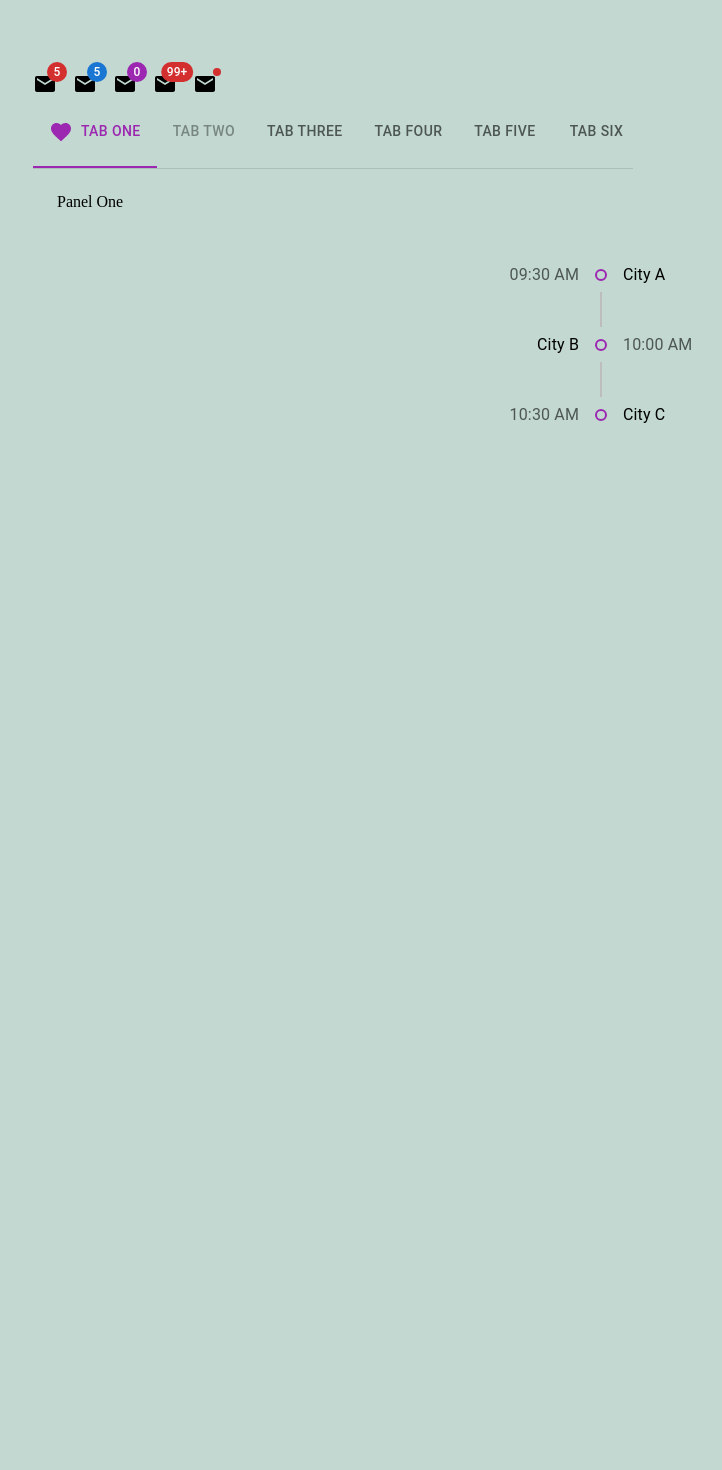
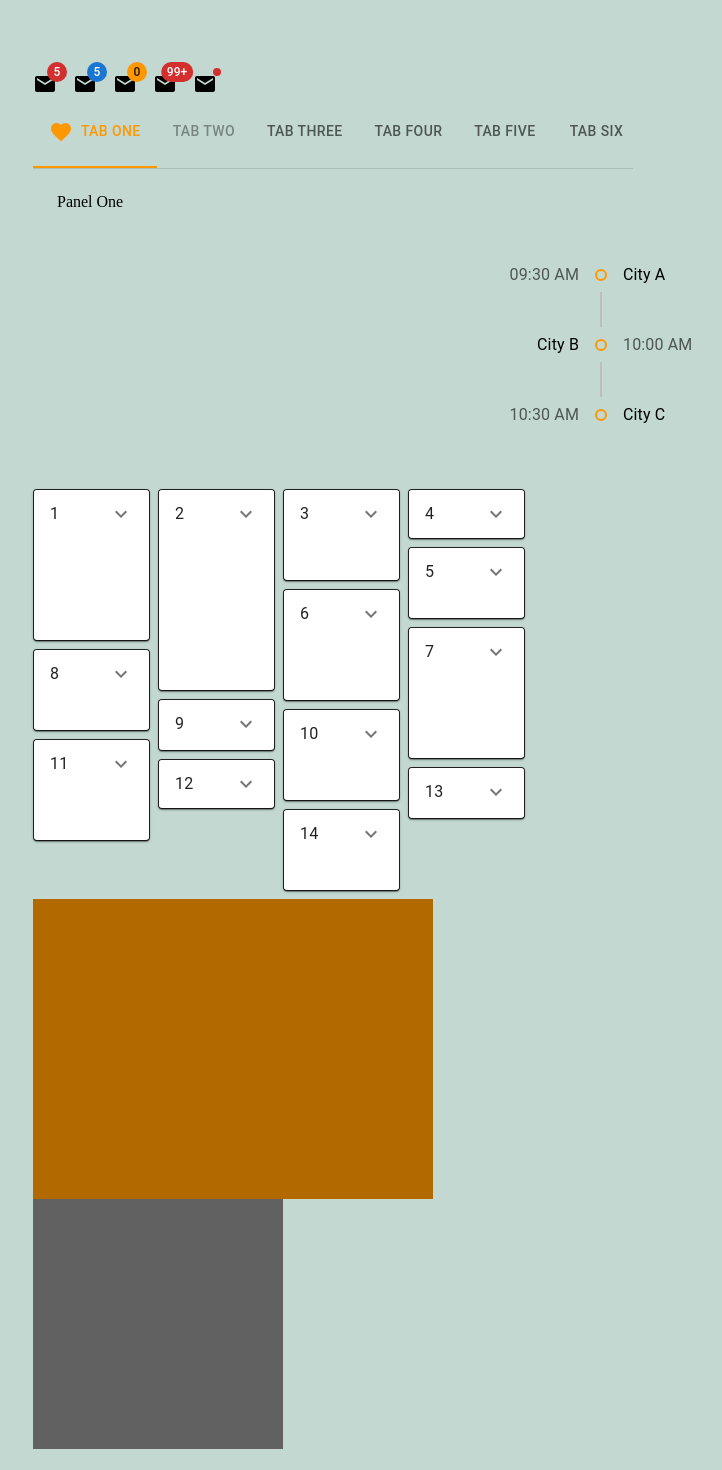
Before and after one commit to baArlene/react-mui, a React (Vite) app in the folder react-material-ui-app/: page / in a window 1280 px wide. Shown: the top 1470 px of the page, without its empty margins (39-761 px from the left). Before the commit the page ends 800 px from the top, so only its background shows below. Built offline with nearby package versions, Linux system fonts and the light colour scheme.

Commit message:
Theme customization

```diff
--- a/react-material-ui-app/src/App.tsx
+++ b/react-material-ui-app/src/App.tsx
@@ -1,10 +1,13 @@
-import './App.css'
+import "./App.css";
+import { createTheme, colors, ThemeProvider } from "@mui/material";
 // import { LocalizationProvider } from '@mui/x-date-pickers';
 // import AdapterDatefns from '@mui/lab/AdapterDateFns'
 // import MuiAlert from './components/MuiAlert';
-import MuiBadge from './components/MuiBadge';
-import MuiTabs from './components/MuiTabs';
-import MuiTimeline from './components/MuiTimeline';
+import MuiBadge from "./components/MuiBadge";
+import MuiMasonry from "./components/MuiMasonry";
+import MuiResponsiveness from "./components/MuiResponsiveness";
+import MuiTabs from "./components/MuiTabs";
+import MuiTimeline from "./components/MuiTimeline";
 // import MuiChip from './components/MuiChip';
 // import MuiDialog from './components/MuiDialog';
 // import MuiList from './components/MuiList';
@@ -36,9 +39,24 @@ import MuiTimeline from './components/MuiTimeline';
 // import MuiButton from "./components/MuiButton";
 // import MuiTypography from "./components/MuiTypography";
 
+const theme = createTheme({
+  status: {
+    danger: '#e53e3e'
+  },
+  palette: {
+    secondary: {
+      main: colors.orange[500],
+    },
+    neutral: {
+      main: colors.grey[500],
+      darker: colors.grey[700]
+    }
+  },
+});
+
 function App() {
   return (
-
+    <ThemeProvider theme={theme}>
       <div className="App">
         {/*<MuiTypography />*/}
         {/*<MuiButton />*/}
@@ -74,8 +92,10 @@ function App() {
         {/*<MuiPicker />*/}
         <MuiTabs />
         <MuiTimeline />
+        <MuiMasonry />
+        <MuiResponsiveness />
       </div>
-
+    </ThemeProvider>
   );
 }
 
--- /dev/null
+++ b/react-material-ui-app/src/components/MuiMasonry.tsx
@@ -0,0 +1,36 @@
+import ExpandMoreIcon from "@mui/icons-material/ExpandMore";
+import { Masonry } from "@mui/lab";
+import { Accordion, AccordionDetails, AccordionSummary, Box, Paper, Typography } from "@mui/material";
+
+const heights = [150, 200, 90, 30, 70, 110, 130, 80, 50, 90, 100, 30, 50, 80];
+
+const MuiMasonry = () => {
+  return (
+    <Box sx={{ width: 500, minHeight: 400 }}>
+      <Masonry columns={4} spacing={1}>
+        {heights.map((height, index) => (
+          <Paper
+            key={index}
+            sx={{
+            //   display: "flex",
+            //   justifyContent: "center",
+            //   alignItems: "center",
+            //   height,
+              border: "1px solid",
+            }}
+          >
+            <Accordion sx={{minHeight: height}}>
+                <AccordionSummary expandIcon={<ExpandMoreIcon />}>
+                    <Typography>{index + 1}</Typography>
+                </AccordionSummary>
+                <AccordionDetails>Content</AccordionDetails>
+            </Accordion>
+
+          </Paper>
+        ))}
+      </Masonry>
+    </Box>
+  );
+};
+
+export default MuiMasonry;
--- /dev/null
+++ b/react-material-ui-app/src/components/MuiResponsiveness.tsx
@@ -0,0 +1,33 @@
+import { Box } from "@mui/material"
+import {styled} from '@mui/material'
+
+
+const StyledBox = styled(Box)(({theme}) => ({
+  height: '250px',
+  width: '250px',
+  backgroundColor: theme.palette.neutral?.darker
+}))
+
+
+const MuiResponsiveness = () => {
+  return (
+    <>
+    <Box sx={{
+        height: '300px',
+        width: {
+            xs: 100, //0
+            sm: 200, //600
+            md: 300, //900
+            lg: 400, //1200
+            xl: 500 //1536
+        },
+        bgcolor: 'secondary.dark'
+    }}>
+
+    </Box>
+    <StyledBox />
+    </>
+  )
+}
+
+export default MuiResponsiveness
--- /dev/null
+++ b/react-material-ui-app/src/theme.d.ts
@@ -0,0 +1,32 @@
+import { PaletteColor, ThemeOptions } from "@mui/material/styles";
+
+declare module '@mui/material/styles' {
+    interface Theme {
+        status: {
+            danger: string
+        }
+    }
+
+
+    interface ThemeOptions {
+        status: {
+            danger: React.CSSProperties['color']
+        }
+    }
+
+    interface Palette {
+        neutral?: PaletteColor
+    }
+
+    interface PaletteOptions {
+        neutral?: PaletteColorOptions
+    }
+
+    interface SimplePaletteColorOptions {
+        darker?: string
+    }
+
+    interface PaletteColor {
+        darker?; string
+    }
+}
```
Lines whose indentation alone changed are shown as unchanged.
